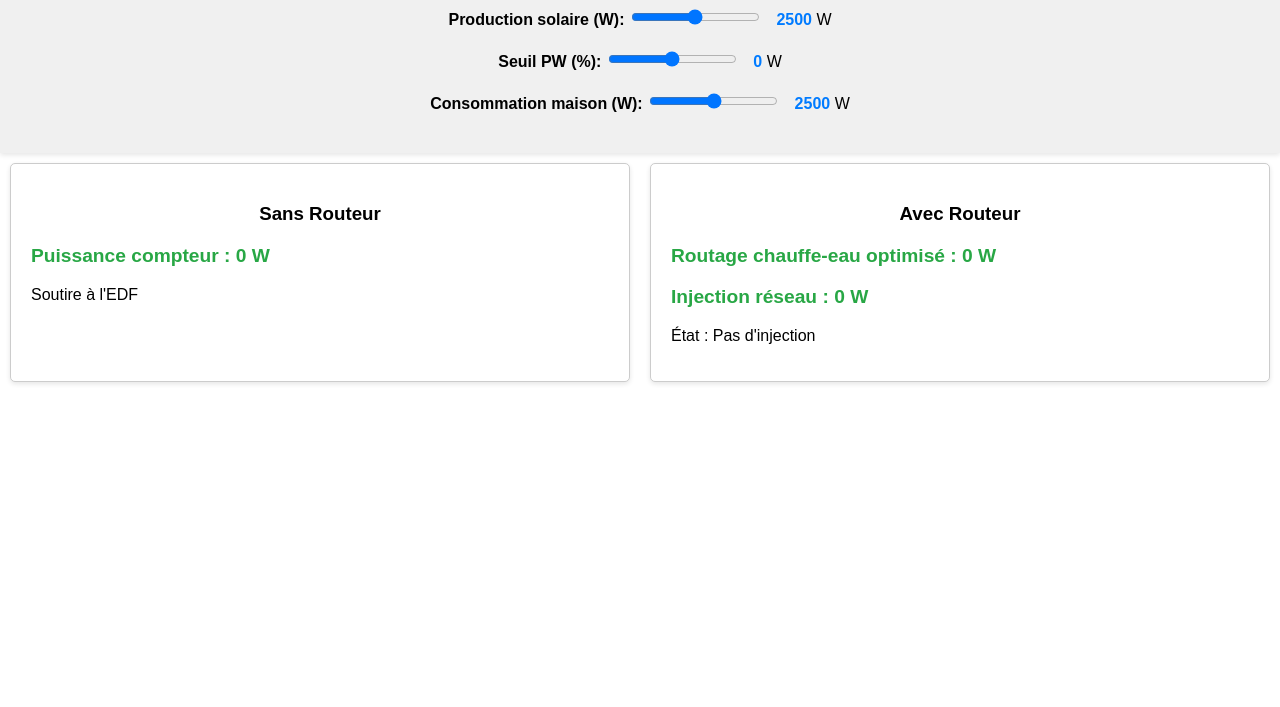
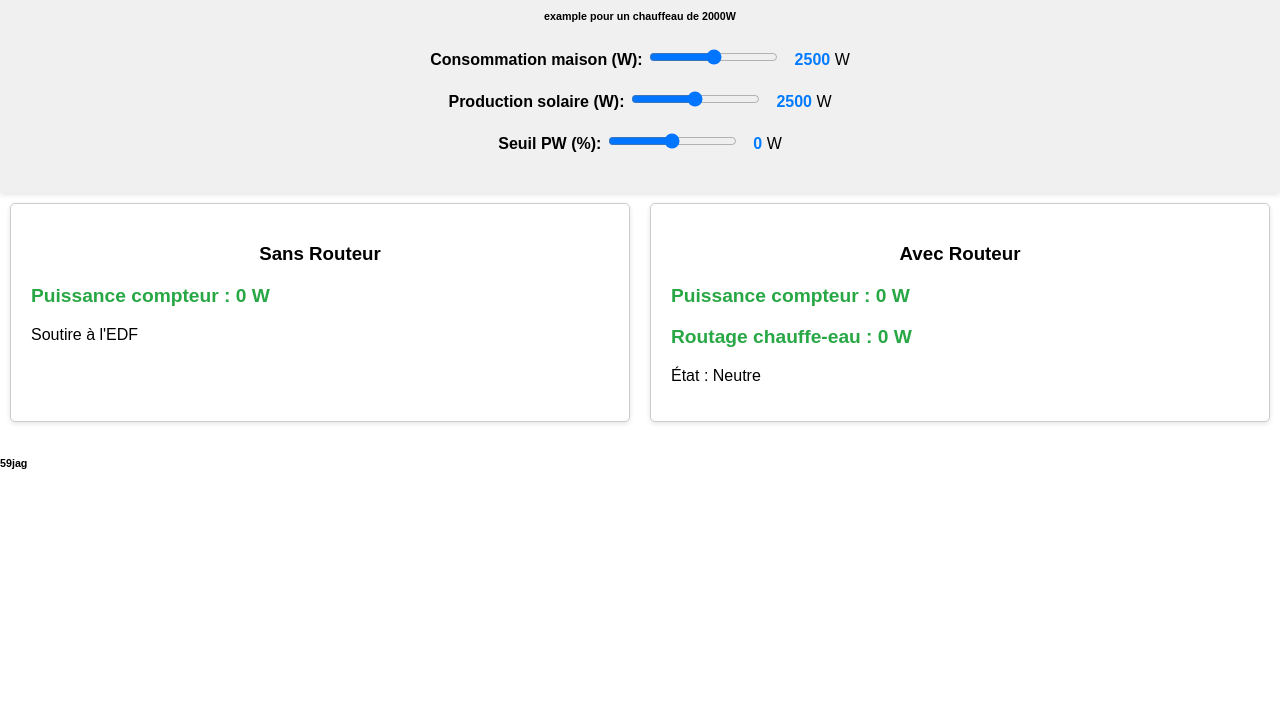
Before and after one commit to 59jag59/routeur_test, a plain HTML site: page index.html in a window 1280 px wide. Shown: the part 93-800 px from the top of the page. Drawn offline with Linux system fonts and the light colour scheme.

Commit message:
Update index.html

```diff
--- a/index.html
+++ b/index.html
@@ -74,7 +74,13 @@
     <div class="container">
         <!-- Cadre supérieur pour les paramètres -->
         <div class="frame-top">
-            <h1>Paramètres essai</h1>
+            <h1>Paramètres</h1>
+            <h6> example pour un chauffeau de  2000W</h6>
+            <div class="slider-container">
+                <label class="slider-label" for="homeConsumption">Consommation maison (W):</label>
+                <input type="range" id="homeConsumption" min="0" max="5000" value="2500" step="100" oninput="updateValues()">
+                <span class="value-display" id="consumptionValue">2500</span> W
+          </div>
             <div class="slider-container">
                 <label class="slider-label" for="solarProduction">Production solaire (W):</label>
                 <input type="range" id="solarProduction" min="0" max="5000" value="2500" step="100" oninput="updateValues()">
@@ -84,11 +90,6 @@
                 <label class="slider-label" for="thresholdPw">Seuil PW (%):</label>
                 <input type="range" id="thresholdPw" min="-500" max="500" value="0" step="10" oninput="updateValues()">
                 <span class="value-display" id="thresholdValue">0</span> W
-            </div>
-            <div class="slider-container">
-                <label class="slider-label" for="homeConsumption">Consommation maison (W):</label>
-                <input type="range" id="homeConsumption" min="0" max="5000" value="2500" step="100" oninput="updateValues()">
-                <span class="value-display" id="consumptionValue">2500</span> W
             </div>
         </div>
 
@@ -101,19 +102,20 @@
             </div>
             <div class="frame">
                 <h3>Avec Routeur</h3>
-                <p class="result">Routage chauffe-eau optimisé : <span id="optimizedWaterRouting">0</span> W</p>
-                <p class="result">Injection réseau : <span id="injectionPower">0</span> W</p>
+                <p class="result">Puissance compteur : <span id="injectionPower">0</span> W</p>
+                <p class="result">Routage chauffe-eau : <span id="optimizedWaterRouting">0</span> W</p>
                 <p>État : <span id="optimizedStatus">--</span></p>
             </div>
         </div>
+        <h6> 59jag</h6>
     </div>
 
     <script>
         function updateValues() {
     // Récupérer les valeurs des sliders
-            const solarProduction = parseInt(document.getElementById("solarProduction").value, 10);
-            const thresholdPw = parseInt(document.getElementById("thresholdPw").value, 10);
-            const homeConsumption = parseInt(document.getElementById("homeConsumption").value, 10);
+    const solarProduction = parseInt(document.getElementById("solarProduction")?.value, 10) || 0;
+    const thresholdPw = parseInt(document.getElementById("thresholdPw")?.value, 10) || 0;
+    const homeConsumption = parseInt(document.getElementById("homeConsumption")?.value, 10) || 0;
 
     // Mettre à jour les valeurs affichées
     document.getElementById("solarValue").innerText = solarProduction;
@@ -127,17 +129,19 @@
 
     // Calculs pour le cadre "Avec Routeur"
     const availablePower = solarProduction - homeConsumption;
-            const optimizedWaterRouting = Math.max(0, availablePower - thresholdPw);
-            const injectionPower = 0 ;//Math.max(0, solarProduction - homeConsumption);
+    const optimizedWaterRouting = Math.max(0, availablePower + thresholdPw);
+    const limitedRouting = Math.min(optimizedWaterRouting, 2000);
+    const adjustedInjection = -netPower + limitedRouting;
 
     // Mise à jour des résultats
-            document.getElementById("optimizedWaterRouting").innerText = optimizedWaterRouting;
-            document.getElementById("injectionPower").innerText = injectionPower;
-            document.getElementById("optimizedStatus").innerText = injectionPower > 0 ? "Injecte dans le réseau" : "Pas d'injection";
+    document.getElementById("optimizedWaterRouting").innerText = limitedRouting;
+    document.getElementById("injectionPower").innerText = adjustedInjection;
+    document.getElementById("optimizedStatus").innerText = adjustedInjection < 0 ? "Injecte dans le réseau" : adjustedInjection ==0 ? "Neutre" :"Soutire à l'EDF";
 }
 
 // Initialisation
 updateValues();
+
     </script>
 </body>
 </html>
```
Lines whose indentation alone changed are shown as unchanged.
